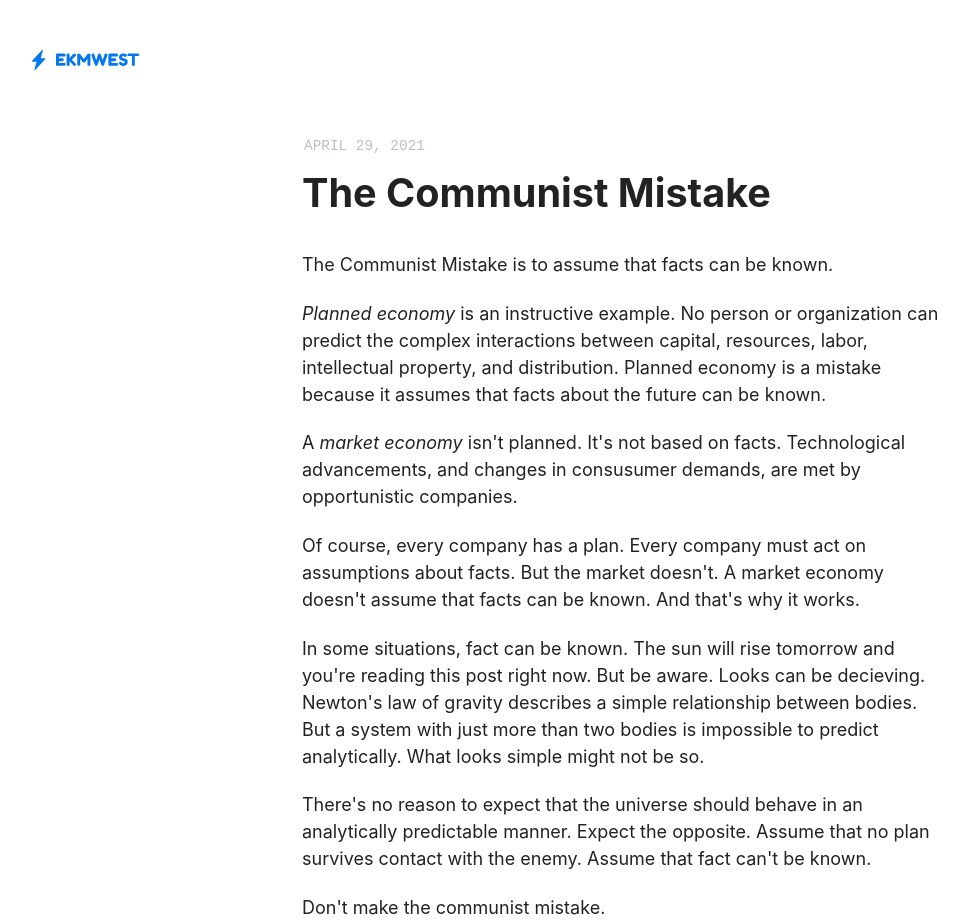
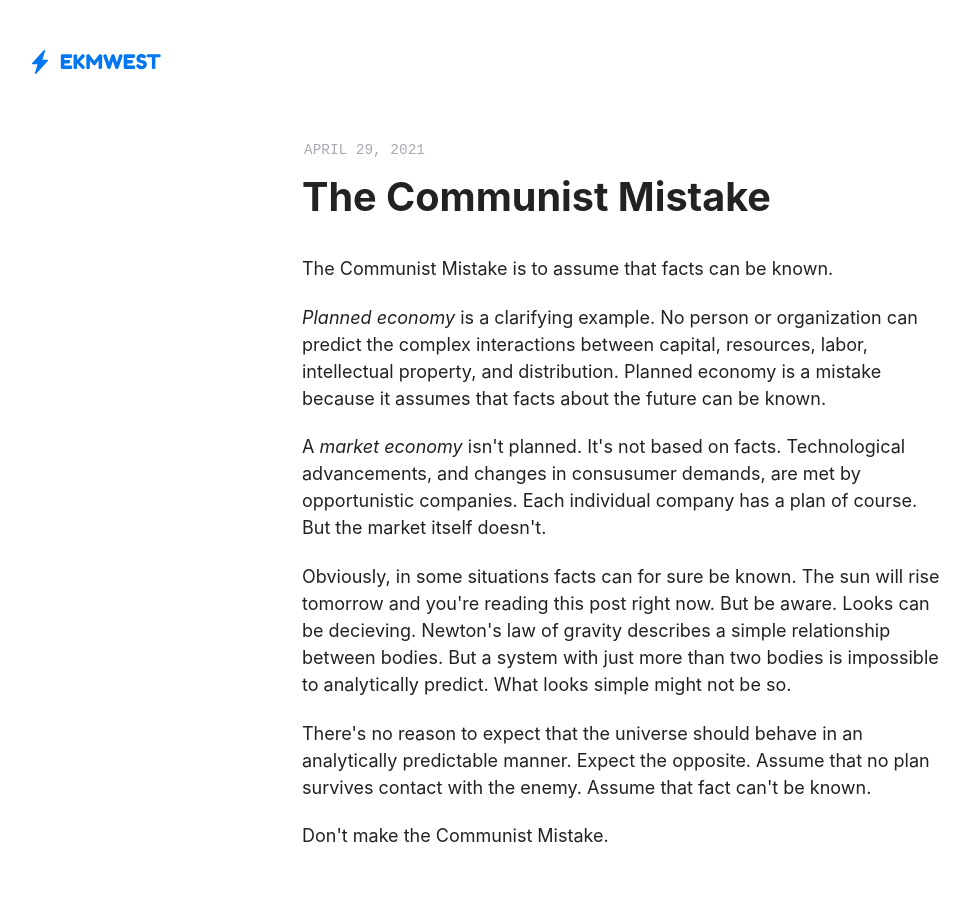
Before and after one commit to ekmwest/ekmwest-site, a plain HTML site: page docs/the-communist-mistake.html in a window 1280 px wide. Shown: the whole page, without its empty margins (18-988 px from the left). Drawn offline with Linux system fonts and the light colour scheme.

Commit message:
minor edits and design adjustments

```diff
--- a/docs/css/style.css
+++ b/docs/css/style.css
@@ -33,7 +33,7 @@ body {
     text-decoration: none;
     color: #0377f1;
     padding: 2px;
-    transition: color .3s;
+    transition: color .1s;
 }
 
 .header__site-link:hover {
@@ -41,7 +41,7 @@ body {
 }
 
 .header__site-link svg {
-    height: 20px;
+    height: 24px;
 }
 
 .header__site-link span {
@@ -78,12 +78,12 @@ body {
     text-decoration: none;
     display: inline-flex;
     flex-direction: column;
-    transition: color .2s;
+    transition: color .1s;
 }
 
 .toc h2 {
     margin: 0;
-    font-size: 18px;
+    font-size: 20px;
 }
 
 .toc a:hover {
@@ -94,7 +94,7 @@ body {
     margin: 0;
     font-size: .8em;
     font-weight: 400;
-    color: #bcbfc5;
+    color: #a8abb3;
     font-family: monospace;
 }
 
@@ -107,7 +107,7 @@ h6 { /* article date */
     font-size: .8em;
     font-weight: 400;
     font-family: monospace;
-    color: #bcbfc5;
+    color: #a8abb3;
 }
 
 h1 {
--- a/docs/pages.json
+++ b/docs/pages.json
@@ -7,11 +7,11 @@
     {
         "title": "The Communist Mistake",
         "url": "/the-communist-mistake.html",
-        "content": "ekmwest APRIL 29, 2021 The Communist Mistake The Communist Mistake is to assume that facts can be known. Planned economy is an instructive example. No person or organization can predict the complex interactions between capital, resources, labor, intellectual property, and distribution. Planned economy is a mistake because it assumes that facts about the future can be known. A market economy isn&#39;t planned. It&#39;s not based on facts. Technological advancements, and changes in consusumer demands, are met by opportunistic companies. Of course, every company has a plan. Every company must act on assumptions about facts. But the market doesn&#39;t. A market economy doesn&#39;t assume that facts can be known. And that&#39;s why it works. In some situations, fact can be known. The sun will rise tomorrow and you&#39;re reading this post right now. But be aware. Looks can be decieving. Newton&#39;s law of gravity describes a simple relationship between bodies. But a system with just more than two bodies is impossible to predict analytically. What looks simple might not be so. There&#39;s no reason to expect that the universe should behave in an analytically predictable manner. Expect the opposite. Assume that no plan survives contact with the enemy. Assume that fact can&#39;t be known. Don&#39;t make the communist mistake."
+        "content": "ekmwest APRIL 29, 2021 The Communist Mistake The Communist Mistake is to assume that facts can be known. Planned economy is a clarifying example. No person or organization can predict the complex interactions between capital, resources, labor, intellectual property, and distribution. Planned economy is a mistake because it assumes that facts about the future can be known. A market economy isn&#39;t planned. It&#39;s not based on facts. Technological advancements, and changes in consusumer demands, are met by opportunistic companies. Each individual company has a plan of course. But the market itself doesn&#39;t. Obviously, in some situations facts can for sure be known. The sun will rise tomorrow and you&#39;re reading this post right now. But be aware. Looks can be decieving. Newton&#39;s law of gravity describes a simple relationship between bodies. But a system with just more than two bodies is impossible to analytically predict. What looks simple might not be so. There&#39;s no reason to expect that the universe should behave in an analytically predictable manner. Expect the opposite. Assume that no plan survives contact with the enemy. Assume that fact can&#39;t be known. Don&#39;t make the Communist Mistake."
     },
     {
         "title": "The Parenting Paradox",
         "url": "/the-parenting-paradox.html",
-        "content": "ekmwest DECECMBER 13, 2020 The Parenting Paradox The purpose of parenting is teaching children how to become successful. Paradoxically, success cannot be taught. By their own estimate, most parents aren&#39;t successful. Successful parents don&#39;t truly understand what made them successful. Whatever made them successful is not relevant today. Whatever made them successful is not relevant to their children. Their children have a different definition of success. Their children don&#39;t want to be taught. This paradox is not limited to parenting. It applies to advicing and counseling in general."
+        "content": "ekmwest DECECMBER 13, 2020 The Parenting Paradox The purpose of parenting is teaching children how to become successful. Paradoxically, success cannot be taught. By their own estimate, most parents aren&#39;t successful. Successful parents don&#39;t truly understand what made them successful. Whatever made them successful is not relevant today. Whatever made them successful is not relevant to their children. Their children have a different definition of success. Their children don&#39;t want to be taught. The Parenting Paradox is not limited to parenting. It applies to advicing and counseling in general."
     }
 ]
--- a/docs/the-communist-mistake.html
+++ b/docs/the-communist-mistake.html
@@ -24,12 +24,11 @@
 <h6>APRIL 29, 2021</h6>
 <h1>The Communist Mistake</h1>
 <p>The Communist Mistake is to assume that facts can be known.</p>
-<p><em>Planned economy</em> is an instructive example. No person or organization can predict the complex interactions between capital, resources, labor, intellectual property, and distribution. Planned economy is a mistake because it assumes that facts about the future can be known.</p>
-<p>A <em>market economy</em> isn&#39;t planned. It&#39;s not based on facts. Technological advancements, and changes in consusumer demands, are met by opportunistic companies.</p>
-<p>Of course, every company has a plan. Every company must act on assumptions about facts. But the market doesn&#39;t. A market economy doesn&#39;t assume that facts can be known. And that&#39;s why it works.</p>
-<p>In some situations, fact can be known. The sun will rise tomorrow and you&#39;re reading this post right now. But be aware. Looks can be decieving. Newton&#39;s law of gravity describes a simple relationship between bodies. But a system with just more than two bodies is impossible to predict analytically. What looks simple might not be so.</p>
+<p><em>Planned economy</em> is a clarifying example. No person or organization can predict the complex interactions between capital, resources, labor, intellectual property, and distribution. Planned economy is a mistake because it assumes that facts about the future can be known.</p>
+<p>A <em>market economy</em> isn&#39;t planned. It&#39;s not based on facts. Technological advancements, and changes in consusumer demands, are met by opportunistic companies. Each individual company has a plan of course. But the market itself doesn&#39;t.</p>
+<p>Obviously, in some situations facts can for sure be known. The sun will rise tomorrow and you&#39;re reading this post right now. But be aware. Looks can be decieving. Newton&#39;s law of gravity describes a simple relationship between bodies. But a system with just more than two bodies is impossible to analytically predict. What looks simple might not be so.</p>
 <p>There&#39;s no reason to expect that the universe should behave in an analytically predictable manner. Expect the opposite. Assume that no plan survives contact with the enemy. Assume that fact can&#39;t be known.</p>
-<p>Don&#39;t make the communist mistake. </p>
+<p>Don&#39;t make the Communist Mistake. </p>
     </main>
 </body>
 
--- a/src/css/style.css
+++ b/src/css/style.css
@@ -33,7 +33,7 @@ body {
     text-decoration: none;
     color: #0377f1;
     padding: 2px;
-    transition: color .3s;
+    transition: color .1s;
 }
 
 .header__site-link:hover {
@@ -41,7 +41,7 @@ body {
 }
 
 .header__site-link svg {
-    height: 20px;
+    height: 24px;
 }
 
 .header__site-link span {
@@ -78,12 +78,12 @@ body {
     text-decoration: none;
     display: inline-flex;
     flex-direction: column;
-    transition: color .2s;
+    transition: color .1s;
 }
 
 .toc h2 {
     margin: 0;
-    font-size: 18px;
+    font-size: 20px;
 }
 
 .toc a:hover {
@@ -94,7 +94,7 @@ body {
     margin: 0;
     font-size: .8em;
     font-weight: 400;
-    color: #bcbfc5;
+    color: #a8abb3;
     font-family: monospace;
 }
 
@@ -107,7 +107,7 @@ h6 { /* article date */
     font-size: .8em;
     font-weight: 400;
     font-family: monospace;
-    color: #bcbfc5;
+    color: #a8abb3;
 }
 
 h1 {
```
Also changed, not shown: docs/the-parenting-paradox.html (+1 -1 lines), 2 other files.
